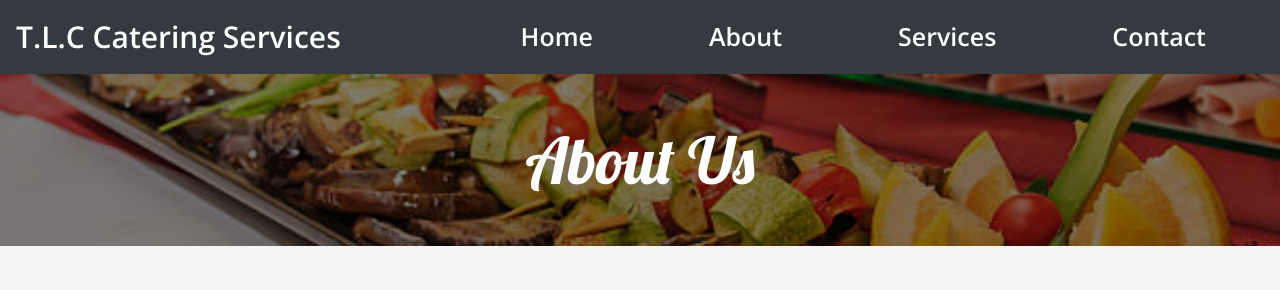
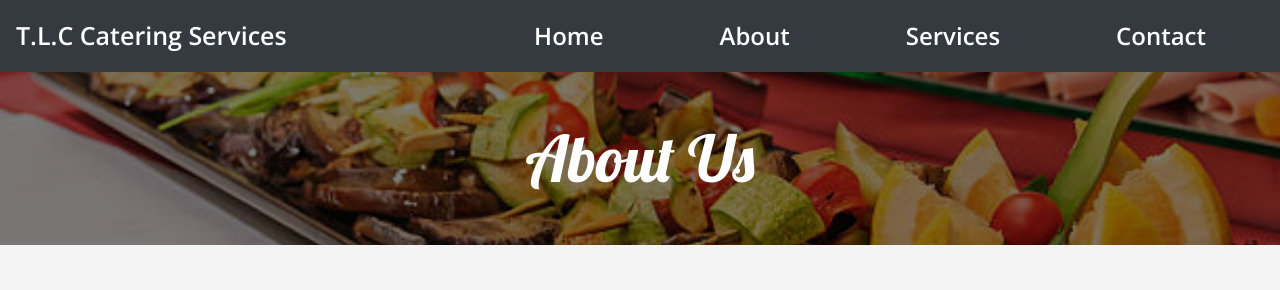
Before and after one commit to Tynoee/T.L.C_Catering_Company_Website, a Flask app: page /about in a window 1280 px wide. Shown: the top 290 px of the page. Run offline with Flask 3, Linux system fonts and the light colour scheme; some libraries are stand-ins or nearby versions.

Commit message:
Update style.css

```diff
--- a/static/styles.css
+++ b/static/styles.css
@@ -46,11 +46,10 @@
 .navbar-dark .navbar-nav .nav-link {
     color: white;
     font-weight: bold;
-    border-radius: 25px;
-    font-size: 25px;
+    font-size: 1.5em;
     padding: 10px 18px;
     margin: 0 20px;
-    border-radius: 25px;
+    border-radius: 15px;
 
 }
 
@@ -64,7 +63,7 @@
 }
 
 .navbar-brand{
-    font-size: 30px;
+    font-size: 25px;
 }
 
 nav ul {
```
